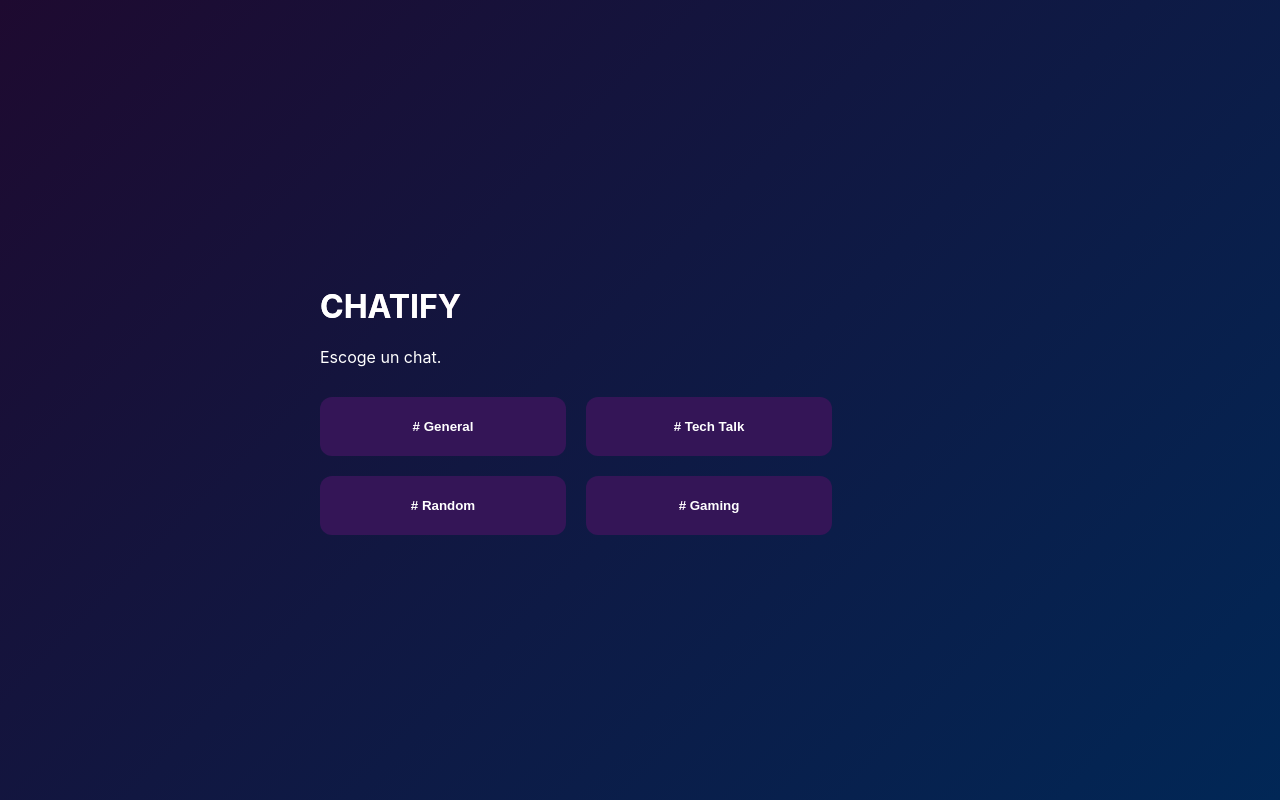
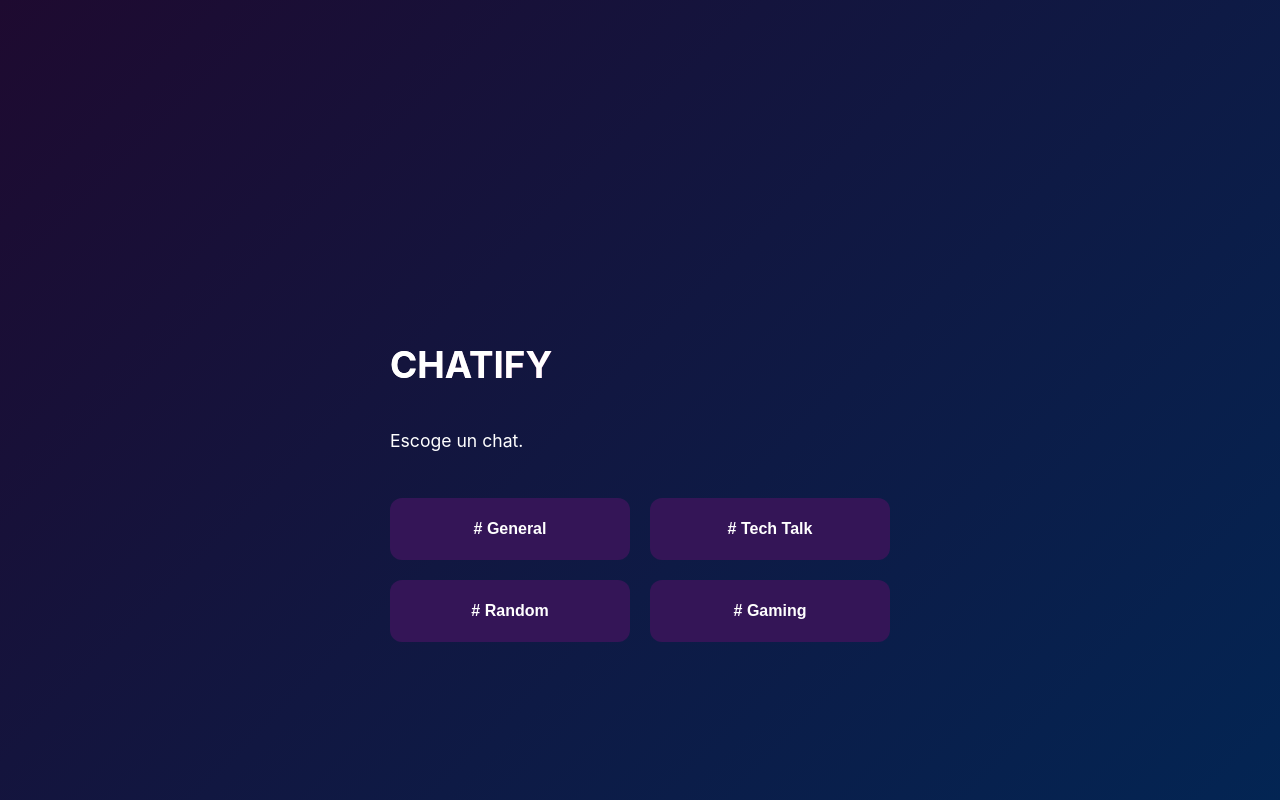
Before and after one commit to PlekDev/Chatify-Demo, a React (Vite) app: page / in a window 1280 px wide. Shown: the top 800 px of the page. Built offline with nearby package versions, Linux system fonts and the light colour scheme.

Commit message:
ya se puede ver en pantallas + chicas

```diff
--- a/src/App.css
+++ b/src/App.css
@@ -14,10 +14,25 @@ body {
   font-family: 'Inter', -apple-system, sans-serif;
   background-color: var(--bg-purple);
   color: var(--text-main);
+  font-size: 1.1rem;
+}
+
+button {
+  color: var(--text-main);
+  font-size: 1rem;
+}
+
+h1 {
+  font-size: 2.3rem;
 }
 
 .glass-card {
+  display: flex;
+  flex-direction: column;
+  flex-wrap: wrap;
+  max-width: 500px;
   text-align: left;
+  margin: 10vh;
 }
 
 .app-main-container {
@@ -36,6 +51,7 @@ body {
   justify-content: center;
   height: 100vh;
   background: linear-gradient(135deg, var(--bg-purple) 0%, var(--bg-blue) 100%);
+  padding: 10vh;
 }
 
 .logo-text {
@@ -62,7 +78,7 @@ body {
   display: grid;
   grid-template-columns: repeat(auto-fit, minmax(200px, 1fr));
   gap: 20px;
-  width: 80%;
+  width: 100%;
   max-width: 800px;
   margin-top: 30px;
 }
@@ -135,6 +151,7 @@ body {
   color: var(--text-dim);
   border: none;
   cursor: pointer;
+  text-align: left;
 }
 
 /* USERS Y CHANNELS ------------------------------------------------------------------ */
```
